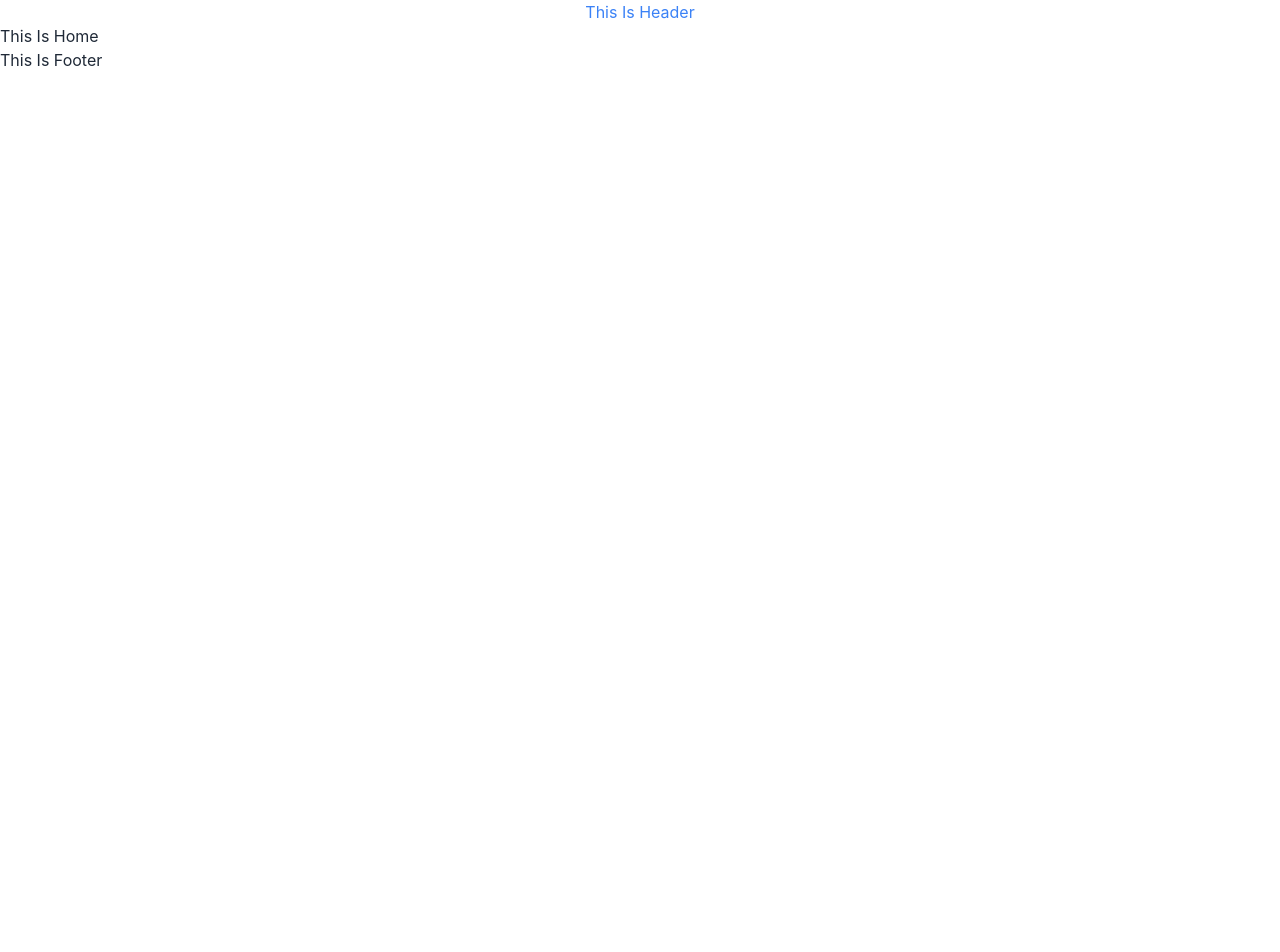
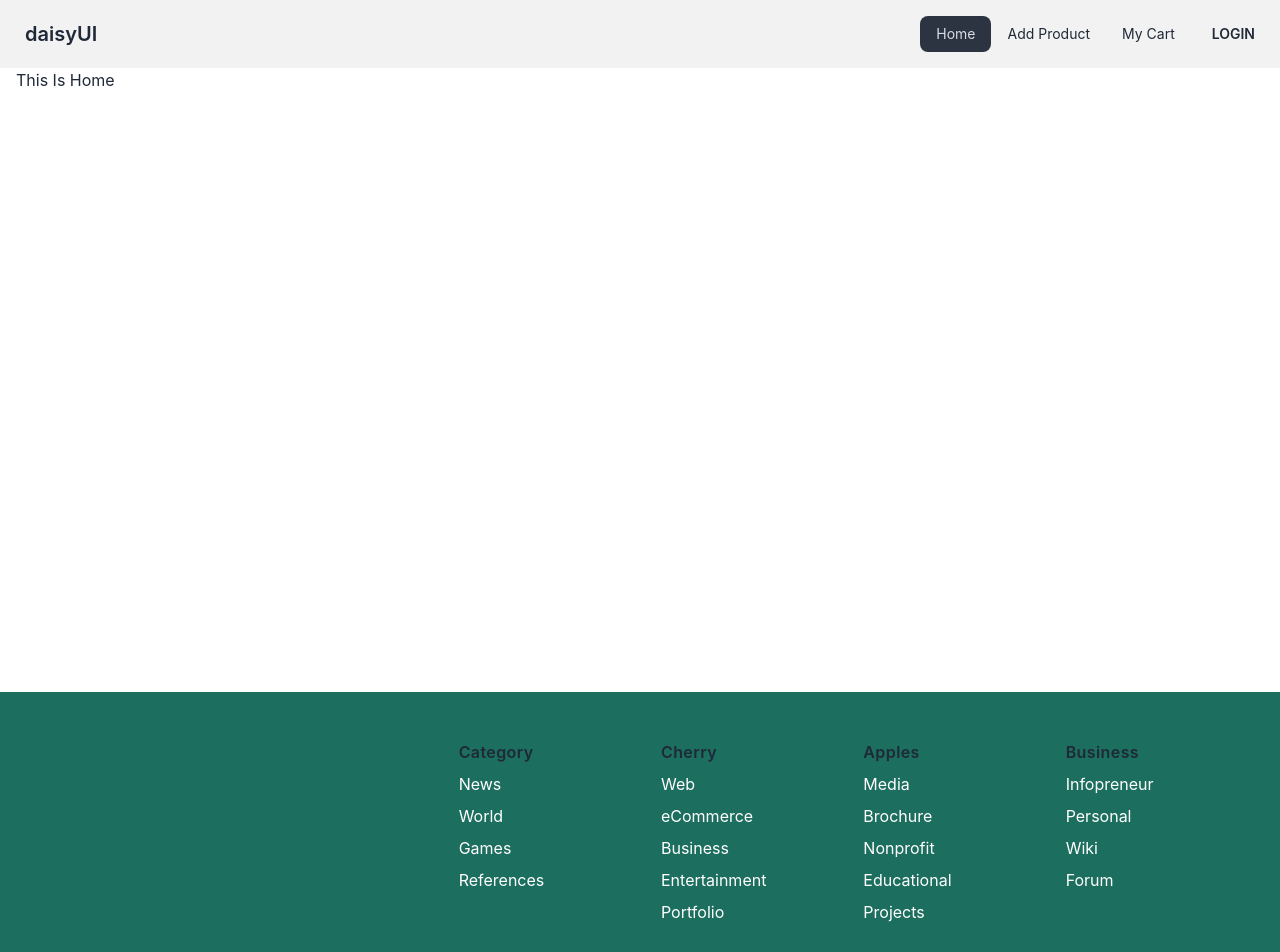
Before and after one commit to originalmahim/Wazo, a React (Vite) app: page / in a window 1280 px wide. Shown: the top 952 px of the page. Before the commit the page ends 800 px from the top, so only its background shows below. Built offline with nearby package versions, Linux system fonts and the light colour scheme.

Commit message:
Created Footer Section Successfully

```diff
--- a/src/Components/Footer/Footer.jsx
+++ b/src/Components/Footer/Footer.jsx
@@ -1,11 +1,237 @@
+import { FaFacebook, FaGithub, FaTwitter } from 'react-icons/fa';
 
+function Footer() {
+  return (
+    <div className="relative mt-16 bg-[#1c6e5f]">
 
-const Footer = () => {
-          return (
+    <div className="px-4 pt-12 mx-auto sm:max-w-xl md:max-w-full lg:max-w-screen-xl md:px-24 lg:px-8">
+      <div className="grid gap-16 row-gap-10 mb-8 lg:grid-cols-6">
+        <div className="md:max-w-md lg:col-span-2">
+          <a
+            href="/"
+            aria-label="Go home"
+            title="Company"
+            className="inline-flex items-center"
+          >
+
+            <span className="ml-2 text-xl font-bold tracking-wide text-white uppercase">
+            {/* Event Crafter */}
+            </span>
+          </a>
+          <div className="mt-4 lg:max-w-sm">
+            <p className="text-sm text-white">
+
+            </p>
+            <p className="mt-4 text-sm text-white">
+
+            </p>
+          </div>
+        </div>
+        <div className="grid grid-cols-2 gap-5 row-gap-8 lg:col-span-4 md:grid-cols-4">
           <div>
-           <h1>This Is Footer</h1>
+            <p className="font-semibold tracking-wide text-teal-accent-400">
+              Category
+            </p>
+            <ul className="mt-2 space-y-2">
+              <li>
+                <a
+                  href="/"
+                  className="transition-colors duration-300 text-white hover:text-teal-accent-400"
+                >
+                  News
+                </a>
+              </li>
+              <li>
+                <a
+                  href="/"
+                  className="transition-colors duration-300 text-white hover:text-teal-accent-400"
+                >
+                  World
+                </a>
+              </li>
+              <li>
+                <a
+                  href="/"
+                  className="transition-colors duration-300 text-white hover:text-teal-accent-400"
+                >
+                  Games
+                </a>
+              </li>
+              <li>
+                <a
+                  href="/"
+                  className="transition-colors duration-300 text-white hover:text-teal-accent-400"
+                >
+                  References
+                </a>
+              </li>
+            </ul>
           </div>
-          );
-};
+          <div className='hidden lg:grid md:grid'>
+            <p className="font-semibold tracking-wide text-teal-accent-400">
+              Cherry
+            </p>
+            <ul className="mt-2 space-y-2">
+              <li>
+                <a
+                  href="/"
+                  className="transition-colors duration-300 text-white hover:text-teal-accent-400"
+                >
+                  Web
+                </a>
+              </li>
+              <li>
+                <a
+                  href="/"
+                  className="transition-colors duration-300 text-white hover:text-teal-accent-400"
+                >
+                  eCommerce
+                </a>
+              </li>
+              <li>
+                <a
+                  href="/"
+                  className="transition-colors duration-300 text-white hover:text-teal-accent-400"
+                >
+                  Business
+                </a>
+              </li>
+              <li>
+                <a
+                  href="/"
+                  className="transition-colors duration-300 text-white hover:text-teal-accent-400"
+                >
+                  Entertainment
+                </a>
+              </li>
+              <li>
+                <a
+                  href="/"
+                  className="transition-colors duration-300 text-white hover:text-teal-accent-400"
+                >
+                  Portfolio
+                </a>
+              </li>
+            </ul>
+          </div>
+          <div className='hidden lg:grid md:grid' >
+            <p className="font-semibold tracking-wide text-teal-accent-400">
+              Apples
+            </p>
+            <ul className="mt-2 space-y-2">
+              <li>
+                <a
+                  href="/"
+                  className="transition-colors duration-300 text-white hover:text-teal-accent-400"
+                >
+                  Media
+                </a>
+              </li>
+              <li>
+                <a
+                  href="/"
+                  className="transition-colors duration-300 text-white hover:text-teal-accent-400"
+                >
+                  Brochure
+                </a>
+              </li>
+              <li>
+                <a
+                  href="/"
+                  className="transition-colors duration-300 text-white hover:text-teal-accent-400"
+                >
+                  Nonprofit
+                </a>
+              </li>
+              <li>
+                <a
+                  href="/"
+                  className="transition-colors duration-300 text-white hover:text-teal-accent-400"
+                >
+                  Educational
+                </a>
+              </li>
+              <li>
+                <a
+                  href="/"
+                  className="transition-colors duration-300 text-white hover:text-teal-accent-400"
+                >
+                  Projects
+                </a>
+              </li>
+            </ul>
+          </div>
+          <div >
+            <p className="font-semibold tracking-wide text-teal-accent-400">
+              Business
+            </p>
+            <ul className="mt-2 space-y-2">
+              <li>
+                <a
+                  href="/"
+                  className="transition-colors duration-300 text-white hover:text-teal-accent-400"
+                >
+                  Infopreneur
+                </a>
+              </li>
+              <li>
+                <a
+                  href="/"
+                  className="transition-colors duration-300 text-white hover:text-teal-accent-400"
+                >
+                  Personal
+                </a>
+              </li>
+              <li>
+                <a
+                  href="/"
+                  className="transition-colors duration-300 text-white hover:text-teal-accent-400"
+                >
+                  Wiki
+                </a>
+              </li>
+              <li>
+                <a
+                  href="/"
+                  className="transition-colors duration-300 text-white hover:text-teal-accent-400"
+                >
+                  Forum
+                </a>
+              </li>
+            </ul>
+          </div>
+        </div>
+      </div>
+      <div className="flex flex-col justify-between pt-5 pb-10 border-t border-deep-purple-accent-200 sm:flex-row">
+        <p className="text-sm text-white">
+          © Copyright 2023 Event Crafter Inc. All rights reserved.
+        </p>
+        <div className="flex items-center mt-4 space-x-4 sm:mt-0">
+
+        <a
+            href="/"
+            className="transition-colors duration-300 text-deep-purple-100 hover:text-teal-accent-400"
+          >
+            <FaGithub className='text-2xl'></FaGithub>
+          </a>
+
+          <a
+            href="/"
+            className="transition-colors duration-300 text-deep-purple-100 hover:text-teal-accent-400"
+          >
+            <FaTwitter className='text-2xl'></FaTwitter>
+          </a>
+          <a
+            href="/"
+            className="transition-colors duration-300 text-deep-purple-100 hover:text-teal-accent-400"
+          >
+            <FaFacebook className='text-2xl'></FaFacebook>
+          </a>
+        </div>
+      </div>
+    </div>
+  </div>
+  );
+}
 
 export default Footer;
--- a/src/Components/Header/Header.jsx
+++ b/src/Components/Header/Header.jsx
@@ -1,15 +1,42 @@
-import { Outlet } from "react-router-dom";
+import { NavLink, Outlet } from "react-router-dom";
 import Footer from "../Footer/Footer";
 
 
 const Header = () => {
+          const links = <>
+          <li><NavLink to="/">Home</NavLink></li>
+          <li><NavLink to="/applied">Add Product</NavLink></li>
+          <li><NavLink to="/blogs">My Cart</NavLink></li>
+          </>
+
           return (
-          <div>
-          <div className="max-w-7xl mx-auto">
-           <h1 className="text-center text-blue-500" >This Is Header</h1>
+          <div >
+
+          <div className="navbar bg-base-200 max-w-7xl mx-auto">
+          <div className="navbar-start">
+          <div className="dropdown">
+          <label tabIndex={0} className="btn btn-ghost lg:hidden">
+          <svg xmlns="http://www.w3.org/2000/svg" className="h-5 w-5" fill="none" viewBox="0 0 24 24" stroke="currentColor"><path strokeLinecap="round" strokeLinejoin="round" strokeWidth="2" d="M4 6h16M4 12h8m-8 6h16" /></svg>
+          </label>
+          <ul tabIndex={0} className="menu menu-sm dropdown-content mt-3 z-[1] p-2 shadow bg-base-100 rounded-box w-52">
+          {links}
+          </ul>
           </div>
-           <Outlet></Outlet>
-           <Footer></Footer>
+          <a className="btn btn-ghost normal-case text-xl">daisyUI</a>
+          </div>
+          <div className="navbar-end">
+          <div className="hidden lg:flex">
+          <ul className="menu menu-horizontal px-1">
+          {links}
+          </ul>
+          </div>
+          <a className="btn">Login</a>
+          </div>
+          </div>
+          <div className="max-w-7xl mx-auto px-4 lg:min-h-[70vh]">
+          <Outlet></Outlet>
+          </div>
+          <Footer></Footer>
           </div>
           );
 };
```
